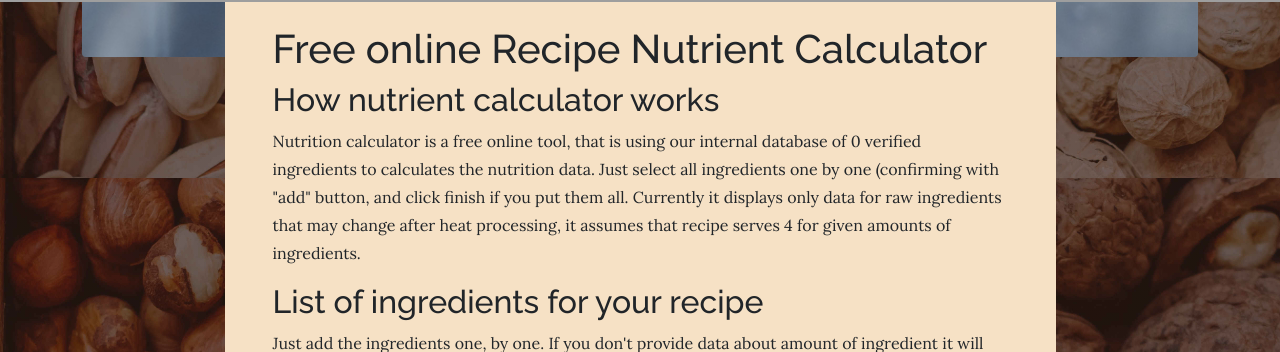
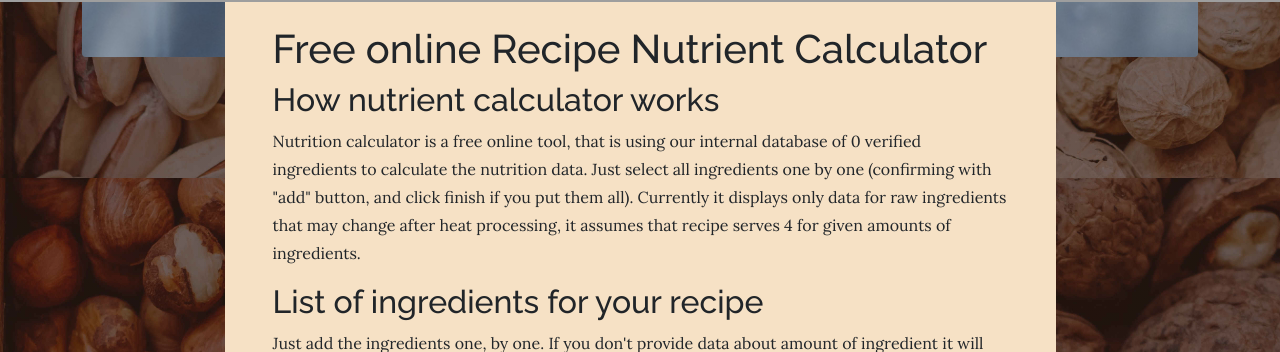
Before and after one commit to robertgrubba/recipes, a Django app: page /recipes/calculate-nutrients/ in a window 1280 px wide. Shown: the part 798-1150 px from the top of the page. Run offline with Django 4.2, Linux system fonts and the light colour scheme; data that the repository does not hold is empty; some libraries are stand-ins or nearby versions; grey boxes are pictures that could not be loaded.

Commit message:
corrected typo

```diff
--- a/kitchen/templates/recipes/calc_form.html
+++ b/kitchen/templates/recipes/calc_form.html
@@ -31,7 +31,7 @@
 		<h1>Free online Recipe Nutrient Calculator</h1>
 		{% if not saved_list %}
 		<h2>How nutrient calculator works</h2>
-		<p>Nutrition calculator is a free online tool, that is using our internal database of {{ verified }} verified ingredients to calculates the nutrition data. Just select all ingredients one by one (confirming with "add" button, and click finish if you put them all. Currently it displays only data for raw ingredients that may change after heat processing, it assumes that recipe serves 4 for given amounts of ingredients.</p>
+		<p>Nutrition calculator is a free online tool, that is using our internal database of {{ verified }} verified ingredients to calculate the nutrition data. Just select all ingredients one by one (confirming with "add" button, and click finish if you put them all). Currently it displays only data for raw ingredients that may change after heat processing, it assumes that recipe serves 4 for given amounts of ingredients.</p>
 		{% endif %}
 		<h2>List of ingredients for your recipe</h2>
 		<p>Just add the ingredients one, by one. If you don't provide data about amount of ingredient it will not be added to the list. You can share a link to your recipe calculations with others, but keep in mind that temporary calculations older than 1 month will be automatically deleted. In the future we will prepare features that will allow you to create your own recipes and share with others permanently, so stay tuned.</p>
```
